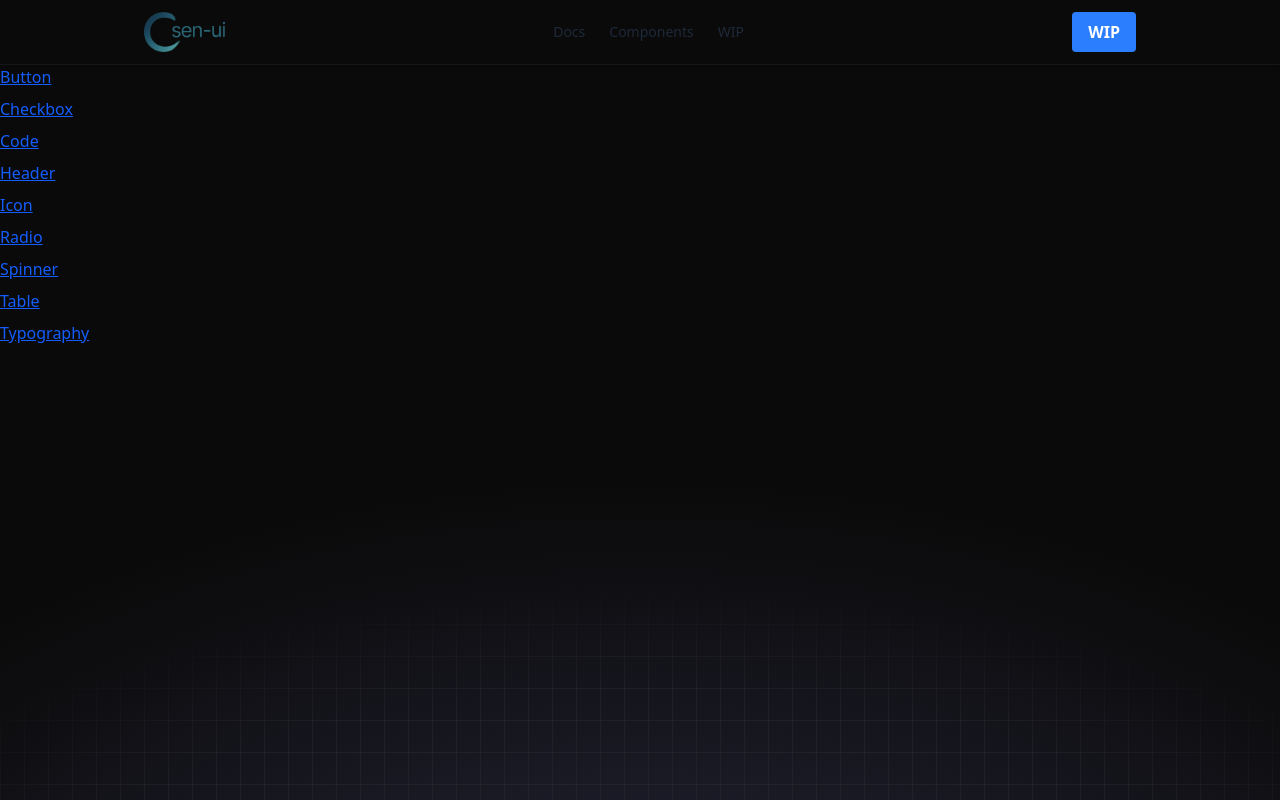
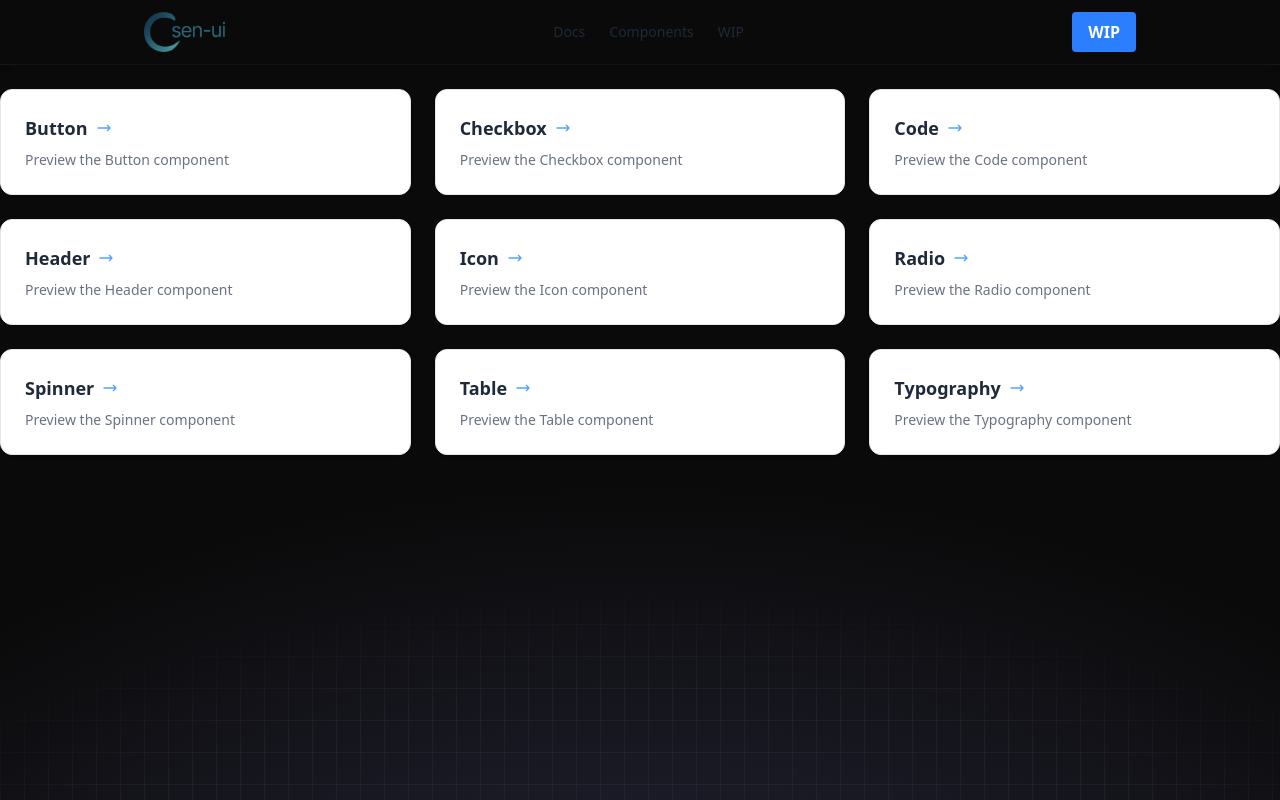
Before and after one commit to geryenkohawsen/sen-ui, a Next.js app: page /components in a window 1280 px wide. Built offline with nearby package versions, Linux system fonts and the light colour scheme.

Commit message:
refactor: update component layout to use grid for improved presentation

```diff
--- a/app/components/page.tsx
+++ b/app/components/page.tsx
@@ -16,18 +16,36 @@ const previews = [
 export default function ComponentsHomePage() {
   return (
     <>
-      <ul className="space-y-2">
+      <div className="mt-6 grid grid-cols-1 gap-6 sm:grid-cols-2 md:grid-cols-3">
         {previews.map((comp) => (
-          <li key={comp.path}>
-            <Link
-              href={`/components/${comp.path}`}
-              className="text-blue-600 underline hover:text-blue-800"
-            >
+          <Link
+            key={comp.path}
+            href={`/components/${comp.path}`}
+            className="group block rounded-xl border border-gray-200 bg-white p-6 shadow-sm transition-all hover:border-blue-400 hover:shadow-lg"
+          >
+            <span className="flex items-center gap-2 text-lg font-semibold text-gray-800 group-hover:text-blue-600">
+              {/* Optionally add an icon here */}
               {comp.label}
-            </Link>
-          </li>
+              <svg
+                className="h-4 w-4 text-blue-400 transition group-hover:text-blue-600"
+                fill="none"
+                stroke="currentColor"
+                strokeWidth="2"
+                viewBox="0 0 24 24"
+              >
+                <path
+                  strokeLinecap="round"
+                  strokeLinejoin="round"
+                  d="M17 8l4 4m0 0l-4 4m4-4H3"
+                />
+              </svg>
+            </span>
+            <span className="mt-2 block text-sm text-gray-500">
+              Preview the {comp.label} component
+            </span>
+          </Link>
         ))}
-      </ul>
+      </div>
     </>
   )
 }
```
